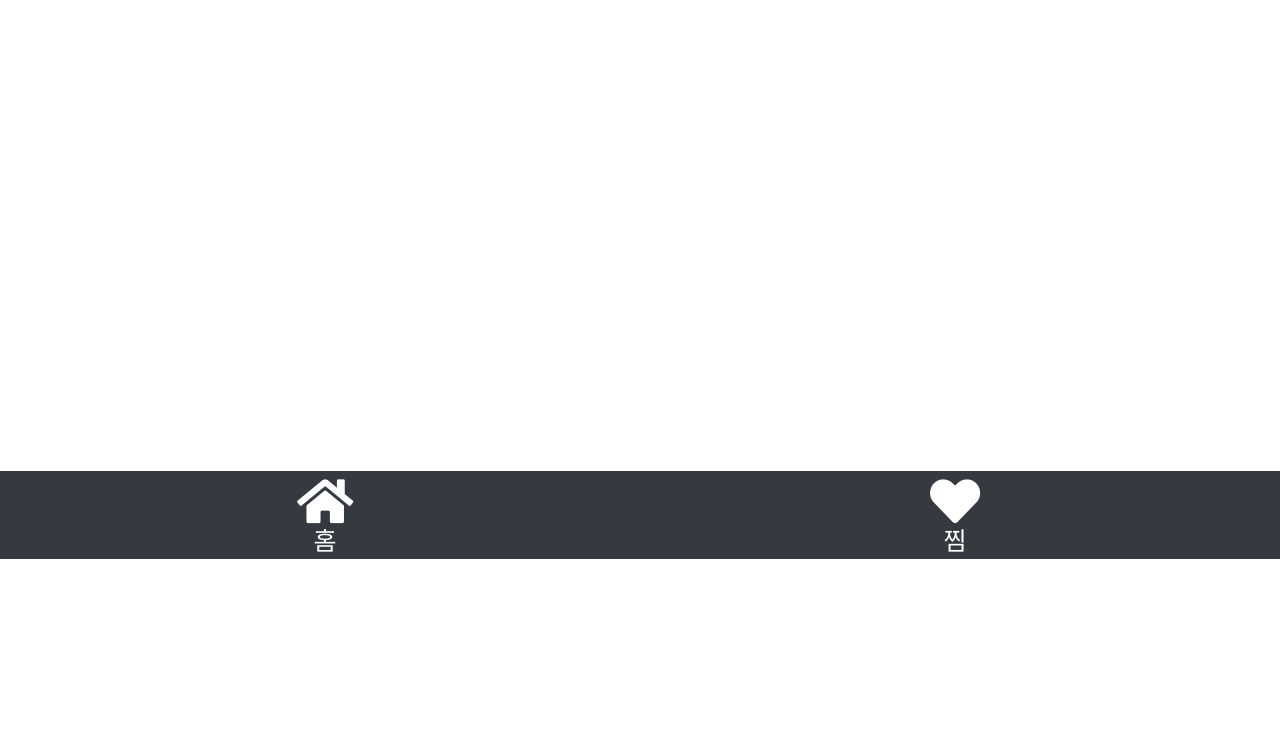
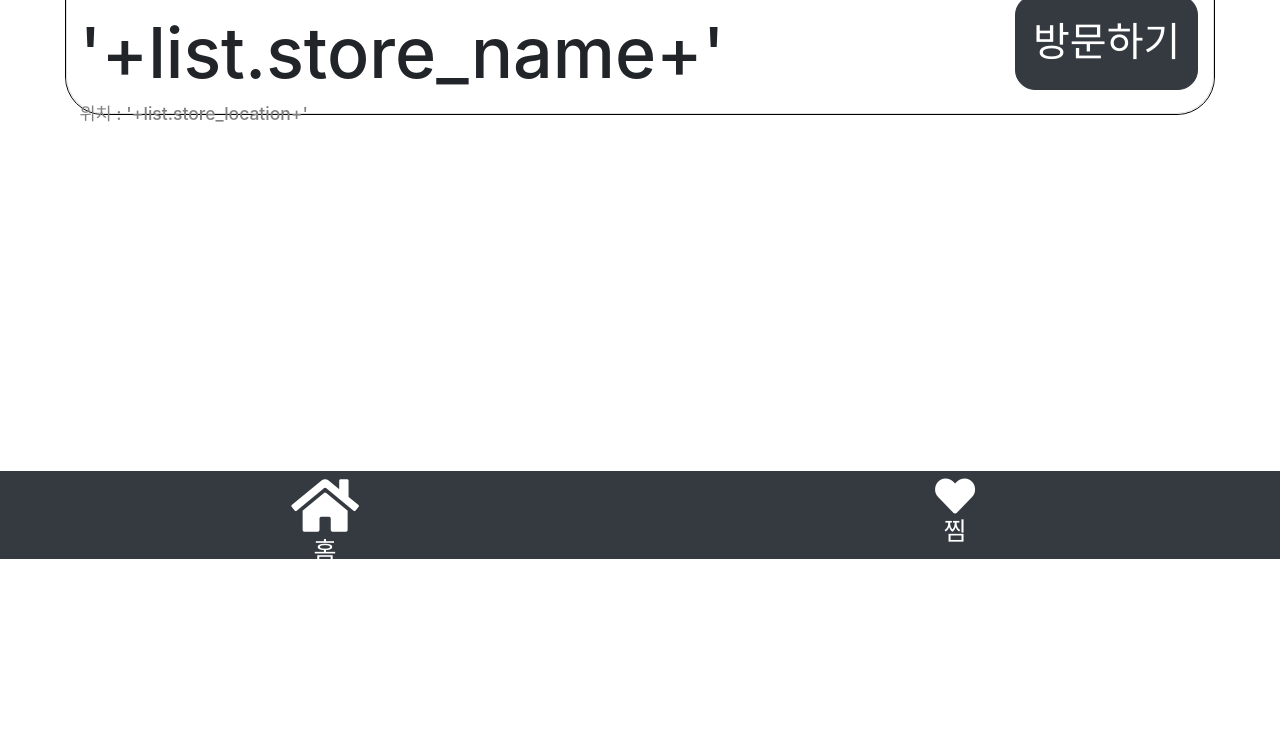
Before and after one commit to YoonRyeol/SEAT_WATCHER, a Django app: page /client in a window 1280 px wide. Shown: the part 241-976 px from the top of the page. Before the commit the page ends 800 px from the top, so only its background shows below. Run offline with Django 3.2, Linux system fonts and the light colour scheme; data that the repository does not hold is empty; some libraries are stand-ins or nearby versions.

Commit message:
2020-09-28 | MH | save

```diff
--- a/manage.py
+++ b/manage.py
@@ -3,7 +3,7 @@ import os
 import sys
 
 if __name__ == '__main__':
-    os.environ.setdefault('DJANGO_SETTINGS_MODULE', 'SEAT_WATCHER.settings')
+    os.environ.setdefault('DJANGO_SETTINGS_MODULE', 'SEAT_WATCHER.local_settings')
     try:
         from django.core.management import execute_from_command_line
     except ImportError as exc:
--- a/watcher/apis_client.py
+++ b/watcher/apis_client.py
@@ -48,3 +48,14 @@ def search_client_store_list(request) :
 	serialized_stores = StoreSerializer(stores,many=True)
 
 	return HttpResponse(json.dumps(serialized_stores.data))
+
+
+def client_liked_list(requset) :
+	pk_list = request.GET.getlist('pk[]')
+
+	for pk in pk_list :
+		stores.union(Store.objects.filter(pk=pk))
+
+	serialized_stores = StoreSerializer(stores,many=True)
+
+	return HttpResponse(json.dumps(serialized_stores.data))
--- a/watcher/templates/watcher/client_store_list.html
+++ b/watcher/templates/watcher/client_store_list.html
@@ -40,7 +40,7 @@
 		<!--	<input style="font-size: 2.6rem; border-top-right-radius: 0.8em; border-top-left-radius: 0.8em; border-bottom-right-radius: 0.8em; border-bottom-left-radius: 0.8em; width:30%; height:50%" id="client_keyword" placeholder="검색" />-->
 		</nav>
 		<div id="container_store_list" class="container-fluid" style="overflow:scroll; min-height: 100vh;">
-			<!--<div class="row" style="border: solid black 1px; margin-left:4%; margin-right:4%; border-top-right-radius: 3.8em; border-top-left-radius: 3.8em; border-bottom-right-radius: 3.8em; border-bottom-left-radius: 3.8em; margin-bottom:3.5rem;">
+			<div class="row" style="border: solid black 1px; margin-left:4%; margin-right:4%; border-top-right-radius: 3.8em; border-top-left-radius: 3.8em; border-bottom-right-radius: 3.8em; border-bottom-left-radius: 3.8em; margin-bottom:3.5rem;">
 				<div class="col-12" style="height:36vh; padding:0; ">
 					<div class="card" style="height:100%; width:100%; border-top-right-radius: 3.8em; border-top-left-radius: 3.8em; border-bottom-right-radius: 3.8em; border-bottom-left-radius: 3.8em;">
 						<img src="'+path+'" alt="" class="card-img-top" style="height:60%; border-top-right-radius: 3.8em; border-top-left-radius: 3.8em; border-bottom-right-radius: 3.8em; border-bottom-left-radius: 3.8em;">
@@ -54,7 +54,7 @@
 					</div>
 				</div>
 
-			</div>-->
+			</div>
 		</div>
 
 	</div>
@@ -63,8 +63,8 @@
 	<nav class="navbar fixed-bottom navbar-light bg-dark" style="position:sticky; bottom:0; height:11%; margin-top:1rem;">
 		<div class="container-fluid">
 			<div class="row">
-				<div class="col-6" style="display:block; text-align: center;"><a style="color: white;" href="#" ><i class="fa fa-home fa-5x"></i><h1>홈</h1></a></div>
-				<div class="col-6" style="display:block; text-align: center;"><a style="color: white;" href="#" ><i class="fa fa-heart fa-5x"></i><h1>찜</h1></a></div>
+				<div class="col-6" id="bottom_home" style="display:block; text-align: center;"><a style="color: white; text-decoration:none" href="#" ><i class="fa fa-home fa-6x" id="bottom_home_btn" type="button"></i><h1>홈</h1></a></div>
+				<div class="col-6" id="bottom_liked" style="display:block; text-align: center;"><a style="color: white; text-decoration:none" href="#" ><i class="fa fa-heart fa-4x" id="bottom_liked_btn" type="button"></i><h1>찜</h1></a></div>
 
 			</div>
 		</div>
@@ -75,11 +75,22 @@
 <script>
 
 	var page = 1;
+	//var liked_list = $('i[name="heart_btn"]');
+	var liked_list = $('row');
+	var liked_list_pk = new Array();
+
+	$(document).ready(function(e){
+		liked_list = $('i[name="heart_btn"]');
+		for(var i =0; i<liked_list.length; i++){
+			liked_list_pk = liked_list[i].dataset.pk;
+		}
+
+	});
 	//검색기능
 	var search_keyword;
 
 	$(document).ready(function(e) {
-		$('#client_search_keyword').keydown(function(e){
+		$('#client_search_keywords').keydown(function(e){
 			if(e.keyCode==13) {
 				search_keyword = $(this).val();
 				console.log("enter");
@@ -94,10 +105,11 @@
 						'search_keyword' : search_keyword,
 					},
 					success : function(data) {
-							$('#container_store_list').empty();
+						$('#container_store_list').empty();
 						for(var i=0; i<data.length; i++) {
 							create_store_info(data[i]);
 						}
+						page = page+1;
 					},
 
 				})
@@ -111,12 +123,78 @@
 		$(this).attr('class','fas fa-heart fa-6x');
 		$(this).attr('name', 'heart_btn');
 	});
-
 	$(document).on('click','i[name=heart_btn]',function(e){
 		console.log("changed empty");
 		$(this).attr('class','far fa-heart fa-6x');
 		$(this).attr('name', 'heart_empty_btn');
 	});
+
+
+	//좋아요한 리스트
+	$(document).on('click','i[name="heart_empty_btn"]',function(e){
+		liked_list = $('row');
+
+		console.log("list:"+liked_list.length);
+		liked_list_pk = new Array();
+
+		for(var i = 0; i<liked_list.length; i++){
+			//liked_list_pk = liked_list[i].dataset.pk;
+			//console.log("pk : "+liked_list_pk);
+			console.log(liked_list[i]);
+		}
+	});
+
+	$(document).on('click','i[name="heart_btn"]',function(e){
+		liked_list = $('i[name="heart_btn"]');
+
+		console.log("list:"+liked_list.length);
+		liked_list_pk = new Array();
+
+		for(var i = 0; i<liked_list.length; i++){
+			liked_list_pk = liked_list[i].dataset.pk;
+			console.log("pk : "+liked_list_pk);
+		}
+	});
+
+	//하단 메뉴 선택시 활성화 표시
+	var store_list;
+
+	$(document).on('click', '#bottom_home', function(e) {
+		console.log("click home");
+		$('#bottom_home_btn').attr('style','display:block; text-align:center; ');
+		$('#bottom_home_btn').attr('class','fa fa-home fa-6x')
+
+		$('#bottom_liked_btn').attr('class','fa fa-heart fa-4x');
+	});
+
+	$(document).on('click', '#bottom_liked', function(e) {
+		console.log("click liked");
+		$('#bottom_liked_btn').attr('style','display:block; text-align:center;');
+		$('#bottom_liked_btn').attr('class','fa fa-heart fa-6x')
+
+		$('#bottom_home_btn').attr('class','fa fa-home fa-4x');
+
+		$.ajax({
+			url: "{% url 'watcher:ajax_client_liked_list' %}",
+			type : 'GET',
+			data :{
+				'pk' : liked_list_pk,
+
+			},
+			success : function(data){
+				$('#container_store_list').empty();
+
+				for(var i=0; i<data.length; i++) {
+					create_store_info(data);
+				}
+			},
+		})
+
+
+	});
+
+	//스크롤 위치 기억
+
 
 	//가게 목록 생성 함수
 
@@ -131,7 +209,7 @@
 			//path = "/static/img/modal_cafe_img.jpg";
 			console.log("path :" + path);
 		}
-		$('#container_store_list').append('<div class="row" style="border: solid black 1px; margin-left:4%; margin-right:4%; border-top-right-radius: 3.8em; border-top-left-radius: 3.8em; border-bottom-right-radius: 3.8em; border-bottom-left-radius: 3.8em; margin-bottom:3.5rem;"><div class="col-12" style="height:36vh; padding:0; "><div class="card" style="height:100%; width:100%; border-top-right-radius: 3.8em; border-top-left-radius: 3.8em; border-bottom-right-radius: 3.8em; border-bottom-left-radius: 3.8em;"><img src="'+path+'" alt="" class="card-img-top" style="height:60%; border-top-right-radius: 3.8em; border-top-left-radius: 3.8em; border-bottom-right-radius: 3.8em; border-bottom-left-radius: 3.8em;"><div class="card-body" style="height:90%;"><div><h1 class="card-title" style="font-size:7rem; display: inline-block;">'+list.store_name+'</h1><i type="button" name="heart_empty_btn" class="far fa-heart fa-6x" style="color:red; float:right; padding:2%;"></i></div><h3 style="display:block; color:gray;" >위치 : '+list.store_location+'</h3><div class="container-fluid" name="card-footer" style="position:absolute; right:0px; bottom:0px; padding-bottom: 2%;"><a href="#" class="btn btn-dark btn-lg" id="next_page_button" data-pk="'+list.pk+'" style="font-size:4rem; float:right; border-top-right-radius: 0.5em; border-top-left-radius: 0.5em; border-bottom-right-radius: 0.5em; border-bottom-left-radius: 0.5em; padding:1.5%;">방문하기</a></div></div></div></div>')
+		$('#container_store_list').append('<div class="row" style="border: solid black 1px; margin-left:4%; margin-right:4%; border-top-right-radius: 3.8em; border-top-left-radius: 3.8em; border-bottom-right-radius: 3.8em; border-bottom-left-radius: 3.8em; margin-bottom:3.5rem;"><div class="col-12" style="height:36vh; padding:0; "><div class="card" style="height:100%; width:100%; border-top-right-radius: 3.8em; border-top-left-radius: 3.8em; border-bottom-right-radius: 3.8em; border-bottom-left-radius: 3.8em;"><img src="'+path+'" alt="" class="card-img-top" style="height:60%; border-top-right-radius: 3.8em; border-top-left-radius: 3.8em; border-bottom-right-radius: 3.8em; border-bottom-left-radius: 3.8em;"><div class="card-body" style="height:90%;"><div><h1 class="card-title" style="font-size:7rem; display: inline-block;">'+list.store_name+'</h1><i type="button" name="heart_empty_btn" class="far fa-heart fa-6x" data-pk="'+list.pk+'" style="color:red; float:right; padding:2%;"></i></div><h3 style="display:block; color:gray;" >위치 : '+list.store_location+'</h3><div class="container-fluid" name="card-footer" style="position:absolute; right:0px; bottom:0px; padding-bottom: 2%;"><a href="#" class="btn btn-dark btn-lg" id="next_page_button" data-pk="'+list.pk+'" style="font-size:4rem; float:right; border-top-right-radius: 0.5em; border-top-left-radius: 0.5em; border-bottom-right-radius: 0.5em; border-bottom-left-radius: 0.5em; padding:1.5%;">방문하기</a></div></div></div></div>')
 
 	}
 
@@ -167,7 +245,6 @@
 	});
 
 	//이후 스크롤이 일정범위 벗어나면 5개씩 추가로 가져옴
-	var page_end = 0;
 	window.onscroll = function(e) {
 		var keyword = $('#client_search_keyword').val();
 
@@ -188,11 +265,13 @@
 	    });
     };
 
+    //매장 방문버튼 클릭시 페이지 이동
 	$(document).on('click', '#next_page_button', function(e){
 		let target_pk = $(e.target).data('pk')
 		console.log($(e.target).data('pk'))
 		location.href="/client_page/" + target_pk
 	});
 
+
 </script>
 </html>
--- a/watcher/urls.py
+++ b/watcher/urls.py
@@ -45,4 +45,5 @@ urlpatterns = [
 	path('api/save_layout', apis.save_layout, name='save_layout'),
 	path('client',views.client_store_list,name='client_store_list'),
 	path('client/search',apis_client.search_client_store_list, name='ajax_search_client_store_list'),
+	path('client/liked',apis_client.client_liked_list,name='ajax_client_liked_list'),
  ]
```
